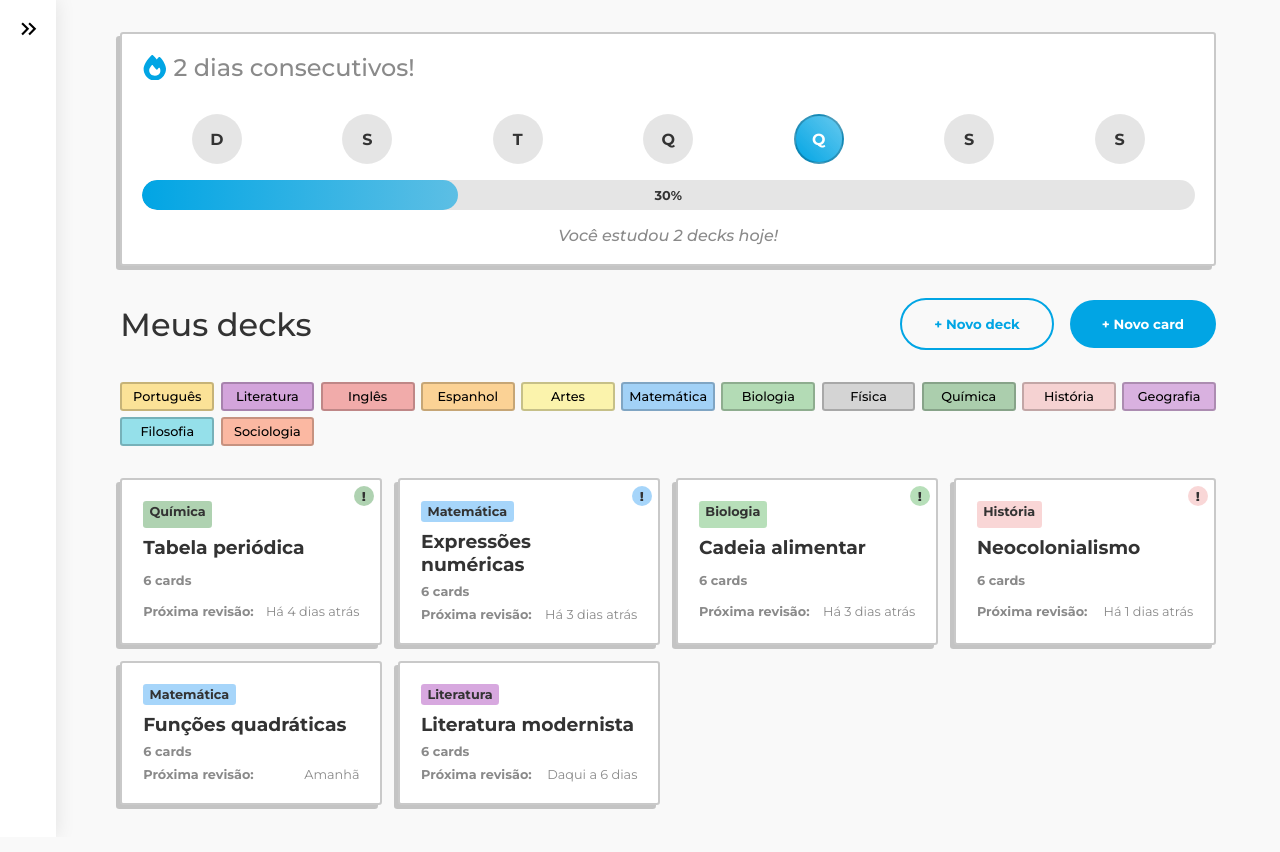
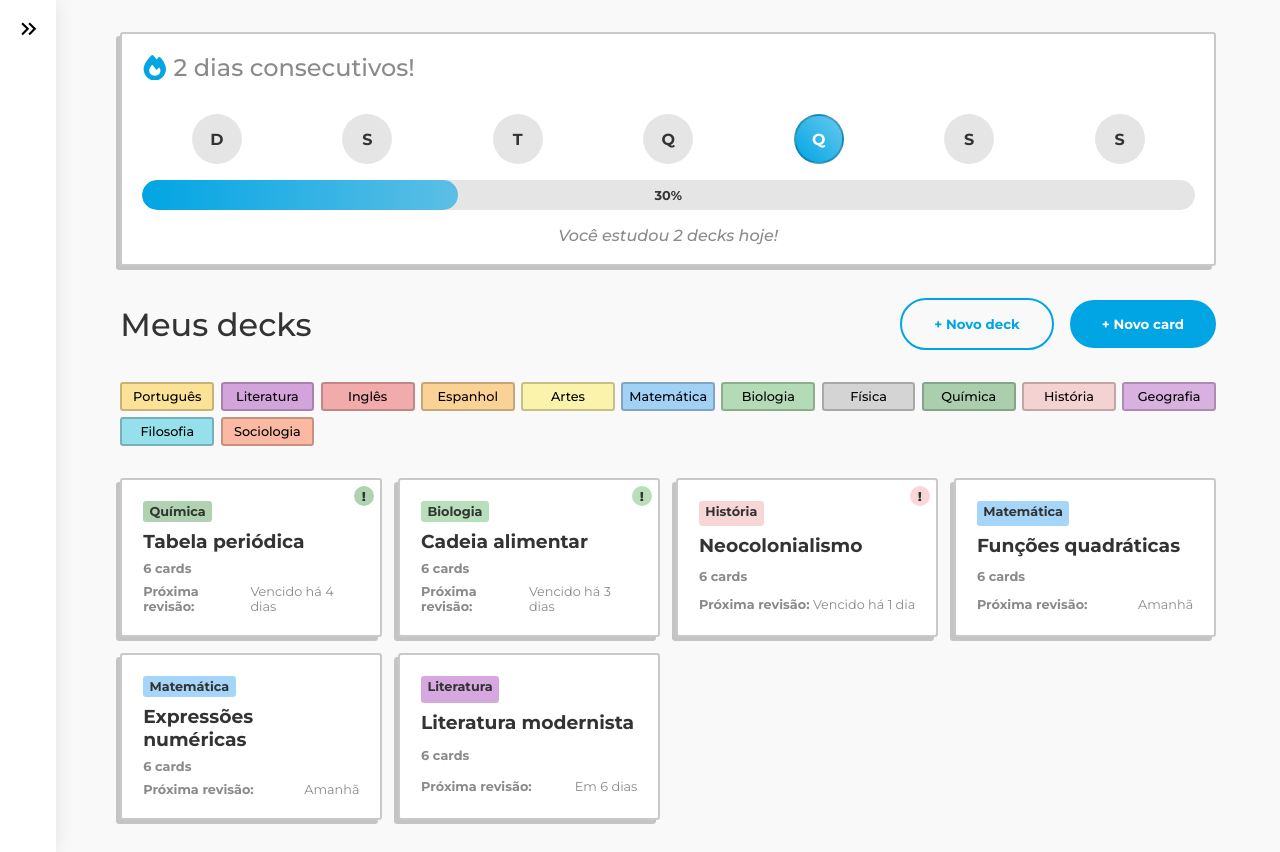
Before and after one commit to FellipeCastro/flashfy, a React (Vite) app: page / in a window 1280 px wide. Built offline with nearby package versions, Linux system fonts and the light colour scheme.

Commit message:
Lógica da próxima revisão corrigida

```diff
--- a/src/components/Deck/Deck.jsx
+++ b/src/components/Deck/Deck.jsx
@@ -5,34 +5,48 @@ const Deck = ({ color, subject, title, cards, nextReview, openCard }) => {
     const formatDate = (dateString) => {
         const now = new Date();
         const reviewDate = new Date(dateString);
-        const diffTime = reviewDate - now;
+        const diffTime = reviewDate - now; // Diferença em milissegundos
         const diffDays = Math.floor(diffTime / (1000 * 60 * 60 * 24));
-        // const diffHours = Math.floor(diffTime / (1000 * 60 * 60));
-        // const diffMinutes = Math.floor(diffTime / (1000 * 60));
+        const diffHours = Math.floor(
+            (diffTime % (1000 * 60 * 60 * 24)) / (1000 * 60 * 60)
+        );
+        const diffMinutes = Math.floor(
+            (diffTime % (1000 * 60 * 60)) / (1000 * 60)
+        );
 
-        if (diffTime === 0) {
-            return "Agora";
+        // Se a data já passou
+        if (diffTime < 0) {
+            const daysPassed = Math.abs(diffDays);
+            return daysPassed === 0
+                ? "Vencido hoje"
+                : `Vencido há ${daysPassed} dia${daysPassed > 1 ? "s" : ""}`;
         }
 
-        if (diffDays < 0) {
-            return `Há ${-diffDays} dias atrás`;
+        // Se for hoje
+        if (diffDays === 0) {
+            if (diffHours === 0) {
+                return diffMinutes <= 0
+                    ? "Agora"
+                    : `Em ${diffMinutes} minuto${diffMinutes > 1 ? "s" : ""}`;
+            }
+            return `Hoje em ${diffHours} hora${diffHours > 1 ? "s" : ""}`;
         }
 
-        if (diffDays === 0) {
-            return "Hoje";
-        }
-
+        // Amanhã
         if (diffDays === 1) {
             return "Amanhã";
         }
 
+        // Esta semana
         if (diffDays <= 7) {
-            return `Daqui a ${diffDays} dias`;
+            return `Em ${diffDays} dia${diffDays > 1 ? "s" : ""}`;
         }
 
+        // Mais de uma semana
         return reviewDate.toLocaleDateString("pt-BR", {
             day: "2-digit",
             month: "2-digit",
+            year: "numeric",
         });
     };
 
--- a/src/mockDecks.js
+++ b/src/mockDecks.js
@@ -3,7 +3,7 @@ const mockDecks = [
         id: 1,
         title: "Expressões numéricas",
         subject: "Matemática",
-        nextReview: "2025-07-01T18:00:00",
+        nextReview: "2025-07-05T10:20:00",
         cards: [
             {
                 question: "Qual é a ordem correta das operações matemáticas?",
```
